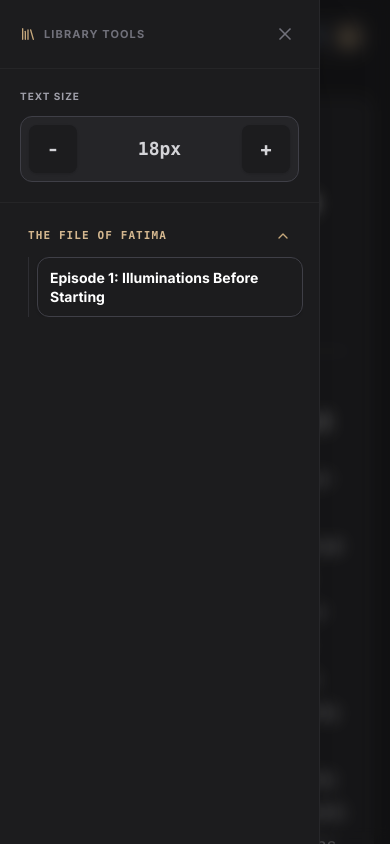
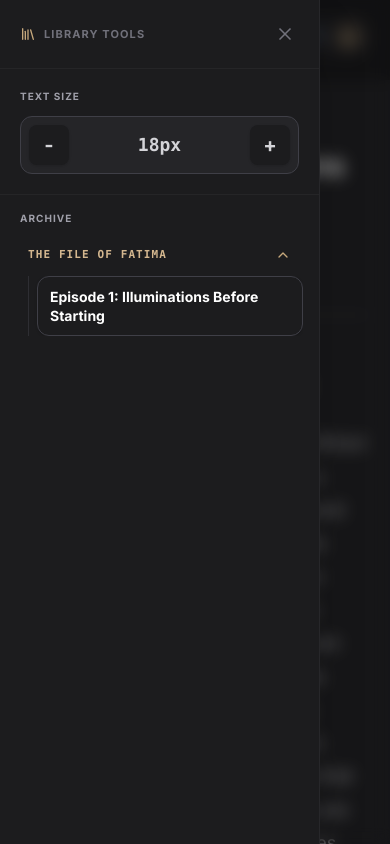
Before and after one commit to hadimh99/concept-atlas, a React (Vite) app in the folder concept-ui/: page / in a window 390 px wide. Both pictures are taken after a click on the button 349 px from the left and 37 px from the top of the page. Shown: the top 844 px of the page. Built offline with nearby package versions, Linux system fonts and the light colour scheme; a web font is replaced by a local one.

Commit message:
UI Architecture: Consolidated to 2-Pillar layout, eradicated desktop scrollbars, edge-to-edge mobile canvas, fixed Apple scroll mud

```diff
--- a/concept-ui/src/App.jsx
+++ b/concept-ui/src/App.jsx
@@ -470,7 +470,6 @@ const QuranReader = ({ activeFontFamily, fontStyle, setFontStyle, handleSurahSel
 const TranscriptLibrary = ({ transcripts }) => {
   const [activeDoc, setActiveDoc] = useState(transcripts[0]);
   const [isArchiveOpen, setIsArchiveOpen] = useState(true);
-  const [isCustomiseOpen, setIsCustomiseOpen] = useState(true);
   const [isMobileDrawerOpen, setIsMobileDrawerOpen] = useState(true);
   const [fontSize, setFontSize] = useState(18);
 
@@ -524,8 +523,10 @@ const TranscriptLibrary = ({ transcripts }) => {
   }, [maxScrollY]);
 
   const jumpBack = () => {
+    // Relying strictly on native browser smooth scroll.
+    // We do NOT manually hide the button here, because changing React state
+    // mid-scroll causes Safari to abort the animation.
     window.scrollTo({ top: maxScrollY, behavior: 'smooth' });
-    setTimeout(() => setShowReturn(false), 100);
   };
 
   const parseFormatting = (text) => {
@@ -539,8 +540,29 @@ const TranscriptLibrary = ({ transcripts }) => {
     });
   };
 
-  // Shared Archive List Component
-  const ArchiveList = () => (
+  // Shared Library Tools (Font Resizer + Archive List)
+  const LibraryTools = ({ isMobile }) => (
+    <div className="flex flex-col h-full">
+      <div className="p-5 border-b border-zinc-100 dark:border-zinc-800/80 shrink-0 flex justify-between items-center">
+        <h2 className="text-[11px] font-bold text-zinc-500 uppercase tracking-widest flex items-center gap-2"><LibraryIcon className="w-4 h-4 text-[#c6a87c]" /> Library Tools</h2>
+        {isMobile ? (
+          <button onClick={() => setIsMobileDrawerOpen(false)} className="p-1"><X className="w-5 h-5 text-zinc-500" /></button>
+        ) : (
+          <button onClick={() => setIsArchiveOpen(false)} className="p-1 hover:bg-zinc-100 dark:hover:bg-zinc-800 rounded-full transition-colors cursor-pointer"><X className="w-4 h-4 text-zinc-500" /></button>
+        )}
+      </div>
+
+      <div className="p-5 border-b border-zinc-100 dark:border-zinc-800/80 shrink-0">
+        <span className="text-[10px] font-bold uppercase tracking-widest text-zinc-400 block mb-3">Text Size</span>
+        <div className="flex items-center gap-4 bg-zinc-50 dark:bg-[#252528] rounded-xl p-2 border border-zinc-200 dark:border-zinc-700">
+          <button onClick={() => setFontSize(Math.max(14, fontSize - 1))} className="w-10 h-10 sm:w-12 sm:h-12 flex items-center justify-center rounded-lg bg-white dark:bg-[#1c1c1e] text-zinc-600 dark:text-zinc-300 font-bold shadow-sm text-xl cursor-pointer hover:bg-zinc-50 dark:hover:bg-zinc-800 transition-colors">-</button>
+          <span className="text-lg font-mono font-bold text-zinc-700 dark:text-zinc-300 flex-grow text-center">{fontSize}px</span>
+          <button onClick={() => setFontSize(Math.min(28, fontSize + 1))} className="w-10 h-10 sm:w-12 sm:h-12 flex items-center justify-center rounded-lg bg-white dark:bg-[#1c1c1e] text-zinc-600 dark:text-zinc-300 font-bold shadow-sm text-xl cursor-pointer hover:bg-zinc-50 dark:hover:bg-zinc-800 transition-colors">+</button>
+        </div>
+      </div>
+
+      <div className="p-4 overflow-y-auto smart-scrollbar flex-grow flex flex-col gap-2">
+        <span className="text-[10px] font-bold uppercase tracking-widest text-zinc-400 block ml-1 mb-1">Archive</span>
         <div className="flex flex-col gap-2">
           {Object.entries(groupedTranscripts).map(([groupSeriesName, docs]) => (
             <div key={groupSeriesName} className="flex flex-col mb-1">
@@ -559,7 +581,7 @@ const TranscriptLibrary = ({ transcripts }) => {
                     {docs.map(doc => {
                       const displayTitle = doc.title.startsWith(groupSeriesName + ' - ') ? doc.title.replace(groupSeriesName + ' - ', '') : doc.title;
                       return (
-                    <button key={doc.id} onClick={() => { setActiveDoc(doc); setIsMobileDrawerOpen(false); }} className={`text-left py-2.5 px-3 rounded-xl transition-all duration-200 cursor-pointer ${activeDoc.id === doc.id ? 'bg-zinc-50 dark:bg-[#1c1c1e] text-zinc-900 dark:text-white font-bold shadow-sm border border-zinc-200 dark:border-zinc-700' : 'text-zinc-500 hover:text-zinc-800 dark:text-zinc-400 dark:hover:text-zinc-200 border border-transparent hover:bg-zinc-50 dark:hover:bg-[#2c2c2e]'}`}>
+                        <button key={doc.id} onClick={() => { setActiveDoc(doc); if (isMobile) setIsMobileDrawerOpen(false); }} className={`text-left py-2.5 px-3 rounded-xl transition-all duration-200 cursor-pointer ${activeDoc.id === doc.id ? 'bg-zinc-50 dark:bg-[#1c1c1e] text-zinc-900 dark:text-white font-bold shadow-sm border border-zinc-200 dark:border-zinc-700' : 'text-zinc-500 hover:text-zinc-800 dark:text-zinc-400 dark:hover:text-zinc-200 border border-transparent hover:bg-zinc-50 dark:hover:bg-[#2c2c2e]'}`}>
                           <span className="text-sm leading-snug block">{displayTitle}</span>
                         </button>
                       );
@@ -570,10 +592,13 @@ const TranscriptLibrary = ({ transcripts }) => {
             </div>
           ))}
         </div>
+      </div>
+    </div>
   );
 
   return (
-    <div className="w-full min-h-screen pt-24 sm:pt-32 pb-32 flex justify-center font-sans relative">
+    // Replaced horizontal padding on mobile (px-0) so the dark canvas stretches perfectly edge-to-edge
+    <div className="w-full min-h-screen pt-20 sm:pt-32 pb-32 flex justify-center font-sans relative px-0 sm:px-6 lg:px-8">
 
       {/* --- RETURN TO READING BUTTONS --- */}
       <AnimatePresence>
@@ -602,19 +627,12 @@ const TranscriptLibrary = ({ transcripts }) => {
         )}
       </AnimatePresence>
 
-      {/* --- DESKTOP FLOATING TOGGLES --- */}
+      {/* --- DESKTOP FLOATING TOGGLE (When Archive is closed) --- */}
       <div className="hidden md:block">
         <AnimatePresence>
           {!isArchiveOpen && (
             <motion.button initial={{ opacity: 0, x: -20 }} animate={{ opacity: 1, x: 0 }} exit={{ opacity: 0, x: -20 }} onClick={() => setIsArchiveOpen(true)} className="fixed top-32 left-8 z-50 p-3 bg-white dark:bg-[#252528] border border-zinc-200 dark:border-zinc-800 shadow-xl rounded-full text-zinc-500 hover:text-[#c6a87c] transition-colors cursor-pointer group" title="Open Archive">
               <LibraryIcon className="w-5 h-5 group-hover:scale-110 transition-transform" />
-            </motion.button>
-          )}
-        </AnimatePresence>
-        <AnimatePresence>
-          {!isCustomiseOpen && (
-            <motion.button initial={{ opacity: 0, x: 20 }} animate={{ opacity: 1, x: 0 }} exit={{ opacity: 0, x: 20 }} onClick={() => setIsCustomiseOpen(true)} className="fixed top-32 right-8 z-50 p-3 bg-white dark:bg-[#252528] border border-zinc-200 dark:border-zinc-800 shadow-xl rounded-full text-zinc-500 hover:text-[#c6a87c] transition-colors cursor-pointer group" title="Open Customise">
-              <Settings2 className="w-5 h-5 group-hover:scale-110 transition-transform" />
             </motion.button>
           )}
         </AnimatePresence>
@@ -642,52 +660,31 @@ const TranscriptLibrary = ({ transcripts }) => {
               className="md:hidden fixed inset-0 bg-black/40 z-[190] cursor-pointer backdrop-blur-sm"
               style={{ touchAction: 'none' }}
             />
-
             <motion.div
               initial={{ x: '-100%' }} animate={{ x: 0 }} exit={{ x: '-100%' }} transition={{ type: "spring", damping: 25, stiffness: 200 }}
               className="md:hidden fixed top-0 bottom-0 left-0 w-[85vw] max-w-[320px] bg-white dark:bg-[#1c1c1e] z-[200] shadow-2xl border-r border-zinc-200 dark:border-zinc-800 flex flex-col overflow-hidden"
             >
-              <div className="p-5 border-b border-zinc-100 dark:border-zinc-800/80 shrink-0 flex justify-between items-center">
-                <h2 className="text-[11px] font-bold text-zinc-500 uppercase tracking-widest flex items-center gap-2"><LibraryIcon className="w-4 h-4 text-[#c6a87c]" /> Library Tools</h2>
-                <button onClick={() => setIsMobileDrawerOpen(false)} className="p-1"><X className="w-5 h-5 text-zinc-500" /></button>
-              </div>
-
-              <div className="p-5 border-b border-zinc-100 dark:border-zinc-800/80 shrink-0">
-                <span className="text-[10px] font-bold uppercase tracking-widest text-zinc-400 block mb-3">Text Size</span>
-                <div className="flex items-center gap-4 bg-zinc-50 dark:bg-[#252528] rounded-xl p-2 border border-zinc-200 dark:border-zinc-700">
-                  <button onClick={() => setFontSize(Math.max(14, fontSize - 1))} className="w-12 h-12 flex items-center justify-center rounded-lg bg-white dark:bg-[#1c1c1e] text-zinc-600 dark:text-zinc-300 font-bold shadow-sm text-xl">-</button>
-                  <span className="text-lg font-mono font-bold text-zinc-700 dark:text-zinc-300 flex-grow text-center">{fontSize}px</span>
-                  <button onClick={() => setFontSize(Math.min(28, fontSize + 1))} className="w-12 h-12 flex items-center justify-center rounded-lg bg-white dark:bg-[#1c1c1e] text-zinc-600 dark:text-zinc-300 font-bold shadow-sm text-xl">+</button>
-                </div>
-              </div>
-
-              <div className="p-4 overflow-y-auto smart-scrollbar flex-grow flex flex-col gap-2">
-                <ArchiveList />
-              </div>
+              <LibraryTools isMobile={true} />
             </motion.div>
           </>
         )}
       </AnimatePresence>
 
-      {/* --- DESKTOP THREE-PILLAR LAYOUT ENGINE --- */}
-      <div className="w-full max-w-[1600px] px-4 sm:px-6 lg:px-8 flex justify-between items-start gap-0 lg:gap-8">
-
-        {/* Left Pillar: Archive */}
-        <motion.div animate={{ width: isArchiveOpen ? 280 : 0, opacity: isArchiveOpen ? 1 : 0 }} className="hidden md:block shrink-0 overflow-visible transition-all duration-500 ease-in-out">
-          <div className="w-[280px] bg-white dark:bg-[#252528] border border-zinc-200 dark:border-zinc-800/80 rounded-2xl flex flex-col sticky top-32 shadow-sm max-h-[calc(100vh-160px)]">
-            <div className="p-4 border-b border-zinc-100 dark:border-zinc-800/60 shrink-0 flex justify-between items-center">
-              <h2 className="text-[11px] font-bold text-zinc-500 dark:text-zinc-400 uppercase tracking-widest flex items-center gap-2"><LibraryIcon className="w-3.5 h-3.5 text-[#c6a87c]" /> Archive</h2>
-              <button onClick={() => setIsArchiveOpen(false)} className="text-zinc-400 hover:text-zinc-600 dark:hover:text-zinc-300 transition-colors cursor-pointer"><X className="w-4 h-4" /></button>
-            </div>
-            <div className="p-2 overflow-y-auto smart-scrollbar flex-grow flex flex-col gap-1">
-              <ArchiveList />
-            </div>
-          </div>
-        </motion.div>
-
-        {/* Center Pillar: Pure Canvas (Framer Motion Removed for Peak Mobile Performance) */}
-        <div className="flex-grow w-full flex justify-center max-w-4xl mx-auto transition-all duration-500">
-          <div className="w-full bg-white dark:bg-[#252528] border border-zinc-200 dark:border-zinc-800/80 rounded-2xl p-6 sm:p-12 shadow-sm">
+
+      {/* --- DESKTOP 2-PILLAR LAYOUT ENGINE --- */}
+      <div className="w-full max-w-[1400px] mx-auto flex items-start gap-0 md:gap-8 lg:gap-12">
+
+        {/* Left Pillar: Unified Archive & Customise */}
+        <motion.div animate={{ width: isArchiveOpen ? 320 : 0, opacity: isArchiveOpen ? 1 : 0 }} className="hidden md:block shrink-0 overflow-hidden transition-all duration-400 ease-in-out">
+          <div className="w-[320px] bg-white dark:bg-[#252528] border border-zinc-200 dark:border-zinc-800/80 rounded-2xl flex flex-col sticky top-32 shadow-sm max-h-[calc(100vh-160px)]">
+            <LibraryTools isMobile={false} />
+          </div>
+        </motion.div>
+
+        {/* Center Pillar: Pure Canvas */}
+        <div className="flex-1 min-w-0 w-full flex justify-center transition-all duration-500">
+          {/* Note: px-5 py-8 on mobile forces the text away from edges, but the background touches the actual screen edges perfectly */}
+          <div className="w-full max-w-4xl mx-auto bg-white dark:bg-[#252528] sm:border sm:border-zinc-200 dark:sm:border-zinc-800/80 sm:rounded-2xl px-5 py-10 sm:p-12 sm:shadow-sm">
 
             {/* The Structured Editorial Header */}
             <header className="mb-10 sm:mb-12">
@@ -704,7 +701,7 @@ const TranscriptLibrary = ({ transcripts }) => {
                 <span className="text-zinc-300 dark:text-zinc-600 hidden sm:inline">|</span>
                 {activeDoc.source_link && (<a href={activeDoc.source_link} target="_blank" rel="noopener noreferrer" className="flex items-center gap-1.5 text-zinc-500 hover:text-red-600 transition-colors group"><Youtube className="w-4 h-4 group-hover:scale-110 transition-transform" /> Watch Original</a>)}
               </div>
-              <hr className="w-full border-t-[2px] border-zinc-300 dark:border-zinc-700" />
+              <hr className="w-full border-t-[2px] border-zinc-200 dark:border-zinc-700" />
             </header>
 
             {/* Main Text Content */}
@@ -726,24 +723,6 @@ const TranscriptLibrary = ({ transcripts }) => {
             </div>
           </div>
         </div>
-
-        {/* Right Pillar: Customise */}
-        <motion.div animate={{ width: isCustomiseOpen ? 240 : 0, opacity: isCustomiseOpen ? 1 : 0 }} className="hidden md:block shrink-0 overflow-visible transition-all duration-500 ease-in-out">
-          <div className="w-[240px] bg-white dark:bg-[#252528] border border-zinc-200 dark:border-zinc-800/80 rounded-2xl flex flex-col sticky top-32 shadow-sm">
-            <div className="p-4 border-b border-zinc-100 dark:border-zinc-800/60 flex justify-between items-center">
-              <h2 className="text-[11px] font-bold text-zinc-500 dark:text-zinc-400 uppercase tracking-widest flex items-center gap-2"><Settings2 className="w-3.5 h-3.5 text-[#c6a87c]" /> Customise</h2>
-              <button onClick={() => setIsCustomiseOpen(false)} className="text-zinc-400 hover:text-zinc-600 transition-colors cursor-pointer"><X className="w-4 h-4" /></button>
-            </div>
-            <div className="p-5">
-              <span className="text-[10px] font-bold uppercase tracking-widest text-zinc-400 dark:text-zinc-500 block mb-3">Text Size</span>
-              <div className="flex items-center justify-between bg-zinc-50 dark:bg-[#1c1c1e] rounded-lg p-1.5 border border-zinc-200 dark:border-zinc-800/60 shadow-inner">
-                <button onClick={() => setFontSize(Math.max(14, fontSize - 1))} className="w-8 h-8 flex items-center justify-center rounded hover:bg-white dark:hover:bg-[#2c2c2e] text-zinc-600 dark:text-zinc-300 font-bold shadow-sm cursor-pointer transition-colors">-</button>
-                <span className="text-sm font-mono font-bold text-zinc-700 dark:text-zinc-300">{fontSize}px</span>
-                <button onClick={() => setFontSize(Math.min(28, fontSize + 1))} className="w-8 h-8 flex items-center justify-center rounded hover:bg-white dark:hover:bg-[#2c2c2e] text-zinc-600 dark:text-zinc-300 font-bold shadow-sm cursor-pointer transition-colors">+</button>
-              </div>
-            </div>
-          </div>
-        </motion.div>
 
       </div>
     </div>
```
Lines whose indentation alone changed are shown as unchanged.
